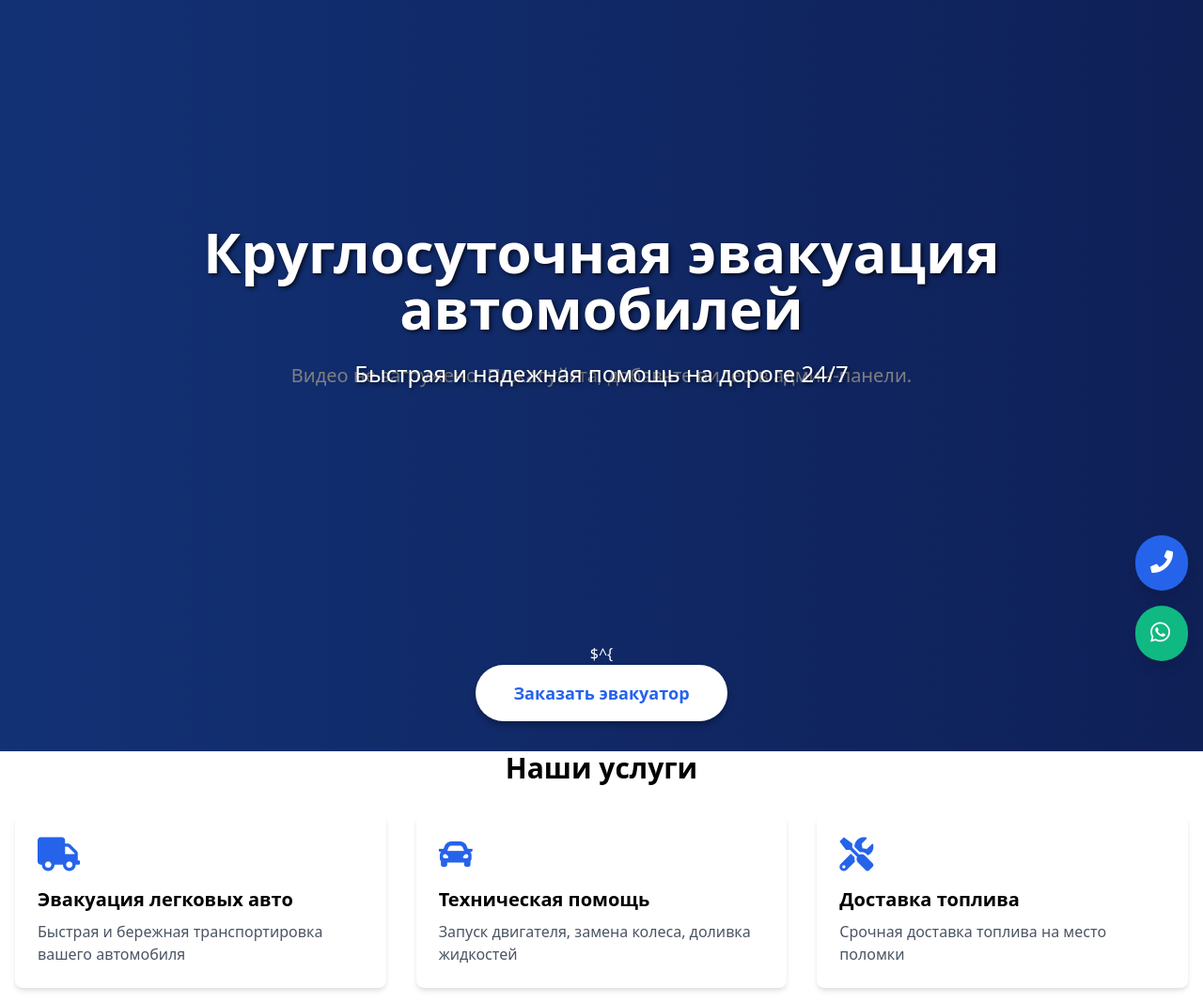
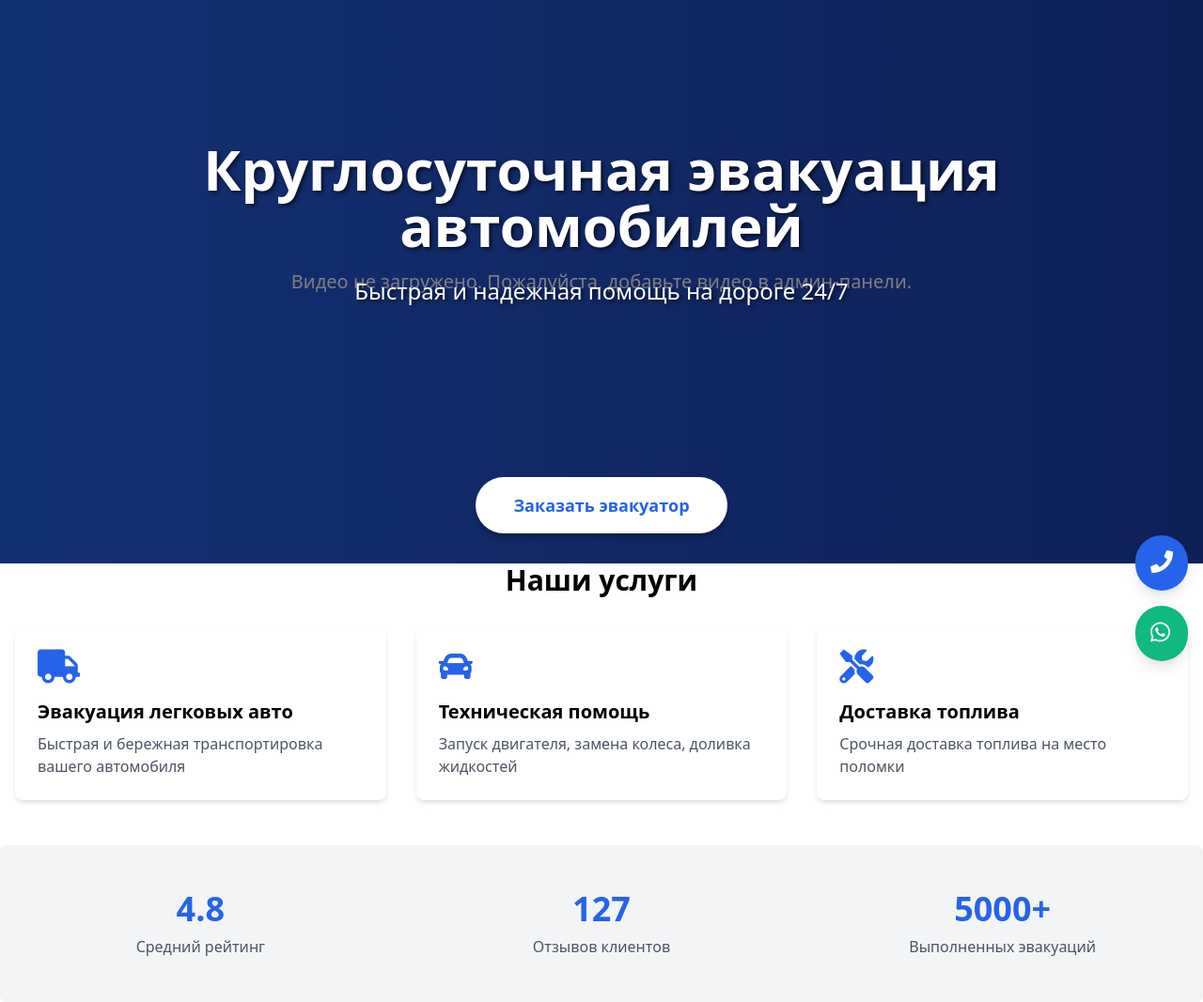
Before and after one commit to Mr-Fulani/recovery_app, a Django app: template recovery_app/templates/home_page.html in a window 1280 px wide. Shown: the part 80-1147 px from the top of the page at 94% size. Run offline with Django 5.2, Linux system fonts and the light colour scheme; the template is opened without the code that fills it, so the values that code supplies are empty.

Commit message:
Stable version 2.3

```diff
--- a/recovery_app/templates/home_page.html
+++ b/recovery_app/templates/home_page.html
@@ -16,12 +16,15 @@
         height: auto;
         object-fit: cover;
     }
+    .hero-section {
+        height: 75vh; /* Уменьшенная высота (было 100vh через h-screen) */
+    }
 </style>
 {% endblock %}
 
 {% block content %}
 <!-- Hero Section -->
-<section class="relative w-full h-screen overflow-hidden">
+<section class="relative w-full hero-section overflow-hidden">
     {% if page.video %}
     <video autoplay muted loop playsinline class="absolute top-0 left-0 w-full h-full object-cover">
         <source src="{{ page.video.url }}" type="video/mp4">
@@ -38,7 +41,7 @@
             <h1 class="text-5xl md:text-6xl font-bold mb-6 animate-fade-in hero-text-shadow">Круглосуточная эвакуация автомобилей</h1>
             <p class="text-xl md:text-2xl mb-8 animate-fade-in hero-text-shadow" style="animation-delay: 0.2s;">Быстрая и надежная помощь на дороге 24/7</p>
         </div>
-        $^{        <div class="pb-8">
+        <div class="pb-8">
             <a href="{% url 'recovery_app:contact' %}"
                class="hero-button inline-block bg-white text-blue-600 px-10 py-4 rounded-full font-bold text-lg btn-hover-effect animate-fade-in"
                style="animation-delay: 0.4s;">
```
